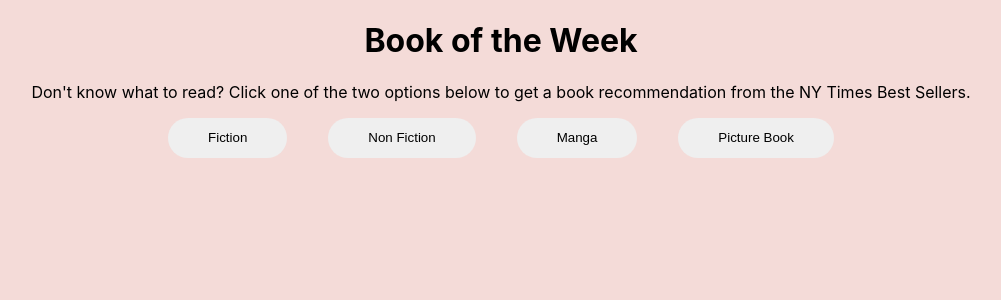
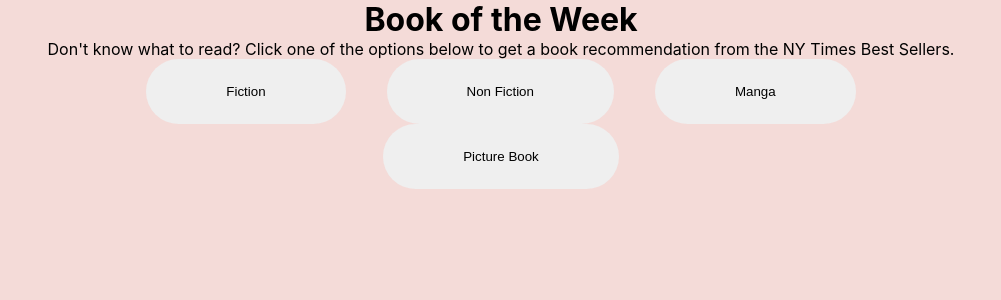
Before and after one commit to jamche/random-book, a React (Create React App) app: page / in a window 1280 px wide. Shown: the top 300 px of the page, without its empty margins (139-1140 px from the left). Built offline with nearby package versions, Linux system fonts and the light colour scheme.

Commit message:
testing with animations and styles

```diff
--- a/src/App.css
+++ b/src/App.css
@@ -1,7 +1,10 @@
 body{
   background:#f4dbd8;
 }
-
+*{
+  margin: 0;
+  padding:0;
+}
 
 .App {
   text-align: center;
@@ -21,10 +24,43 @@ img{
 }
 
 button{
-  padding: 12.5px 40px;
+  padding: 25px 80px;
   margin: 0 2%;
   border-radius:50px;
   border:none;
+}
 
-
+/* picture of book animation */
+.swirl-in-fwd {
+	-webkit-animation: swirl-in-fwd 0.6s ease-out both;
+	        animation: swirl-in-fwd 0.6s ease-out both;
 }
+/**
+ * ----------------------------------------
+ * animation swirl-in-fwd
+ * ----------------------------------------
+ */
+@-webkit-keyframes swirl-in-fwd {
+  0% {
+    -webkit-transform: rotate(-540deg) scale(0);
+            transform: rotate(-540deg) scale(0);
+    opacity: 0;
+  }
+  100% {
+    -webkit-transform: rotate(0) scale(1);
+            transform: rotate(0) scale(1);
+    opacity: 1;
+  }
+}
+@keyframes swirl-in-fwd {
+  0% {
+    -webkit-transform: rotate(-540deg) scale(0);
+            transform: rotate(-540deg) scale(0);
+    opacity: 0;
+  }
+  100% {
+    -webkit-transform: rotate(0) scale(1);
+            transform: rotate(0) scale(1);
+    opacity: 1;
+  }
+}
--- a/src/App.js
+++ b/src/App.js
@@ -1,7 +1,6 @@
 import React, {Component} from 'react';
 import './App.css';
 import axios from 'axios';
-// import Result from './Result.js'
 
 class App extends Component {
 
@@ -103,21 +102,35 @@ class App extends Component {
         })
       })
     }
-
-
     render(){
       return (
         <div className="App wrapper">
+          <div>
           <h1>Book of the Week</h1>
-          <p>Don't know what to read? Click one of the two options below to get a book recommendation from the NY Times Best Sellers.</p>
+          <p>Don't know what to read? Click one of the options below to get a book recommendation from the NY Times Best Sellers.</p>
           {/* on fiction click, display results */}
-          <button onClick={this.fiction}>Fiction</button>
+          </div>
+          <div>
+          <button
+          onClick = {this.fiction}
+          className = "button1"
+          >Fiction</button>
           {/* on nonFiction click, display */}
-          <button onClick={this.nonFiction}>Non Fiction</button>
-          {/* on humor click, display */}
-          <button onClick = {this.manga}>Manga</button>
+          <button
+          onClick = {this.nonFiction}
+          className = "button2"
+          >Non Fiction</button>
+          {/* on manga click, display */}
+          <button
+          onClick = {this.manga}
+          className = "button3"
+          >Manga</button>
           {/* on picture click display */}
-          <button onClick = {this.pictureBook}>Picture Book</button>
+          <button
+          onClick = {this.pictureBook}
+          className ="button4"
+          >Picture Book</button>
+          </div>
           <div>
             {this.state.allBooks.map( (book) =>{
               return(
@@ -125,22 +138,17 @@ class App extends Component {
                   <h2>{book.title}</h2>
                   <p>Author: {book.author}</p>
                   <p>Description: {book.description}</p>
-                  <img src={book.book_image} alt={book.title}/>
+                  <img src={book.book_image} alt={book.title} className = "swirl-in-fwd"/>
                   <p>Buy on : <a href={book.amazon_product_url}>Amazon</a></p>
                   <p>New selections every week! Come by next week to get a recommendation from a new Selection</p>
+                  <p>Don't like your recommendation?Click one of the buttons again to get another result!</p>
                 </div>
               )
             })}
           </div>
-
-
-
-          {/* <Result /> */}
         </div>
-
-
       );
-  }
+    }
 }
 
 export default App;
```
Also changed, not shown: src/Result.js (deleted, +0 -20 lines).
